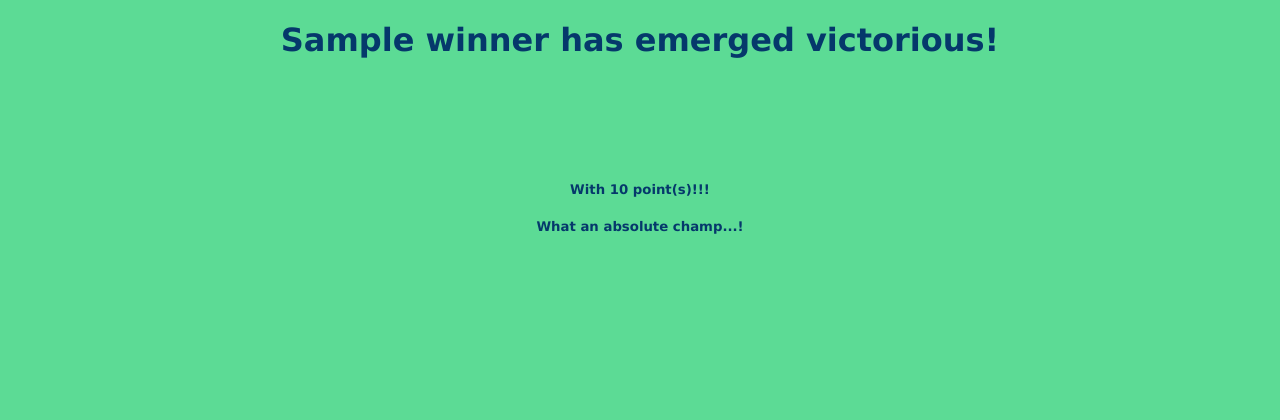
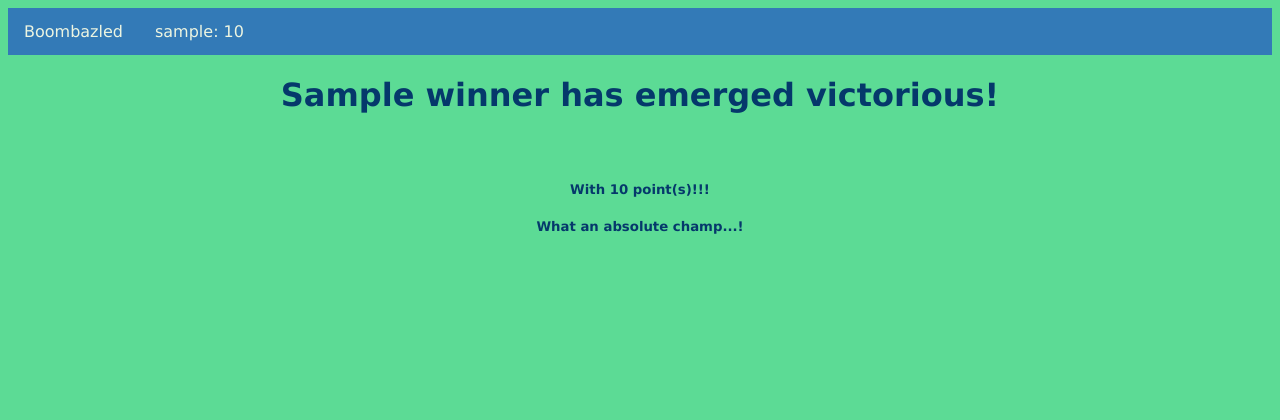
Before and after one commit to MaytheDirkzwager/WebIK_groep15, a Flask app: template templates/lobbyWin.html in a window 1280 px wide. Shown: the top 420 px of the page. Run offline with Flask 2, Linux system fonts and the light colour scheme; the template is opened without the code that fills it: most values are stand-ins (such as "Sample title", 1, 10 or a date in 2020); some libraries are stand-ins or nearby versions.

Commit message:
poesje poolen

```diff
--- a/static/styles.css
+++ b/static/styles.css
@@ -246,6 +246,6 @@ li a {
   text-decoration: none;
 }
 
-/*li a:hover {*/
-/*  background-color: #111;*/
-/*}*/
+li a:hover {
+  text-decoration: none;
+}
--- a/templates/lobbyWin.html
+++ b/templates/lobbyWin.html
@@ -9,6 +9,16 @@
 
     </head>
     <body>
+
+        <ul>
+            <li><a class="active" href="{{ url_for('index') }}">Boombazled</a></li>
+            {% for every_player in players %}
+                <li class="active">
+                    <a class="active">{{ every_player['nickname'] }}: {{ every_player['score'] }}</a>
+                </li>
+            {% endfor %}
+        </ul>
+
         <div class="title">
             <h1>{{ winner }} has emerged victorious!</h1>
         </div>
```
Also changed, not shown: templates/game.html (+15 -13 lines), boombazled.db.
